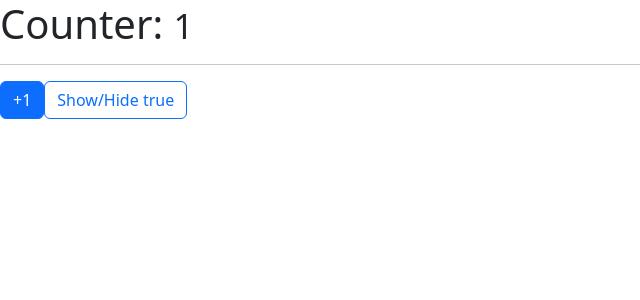
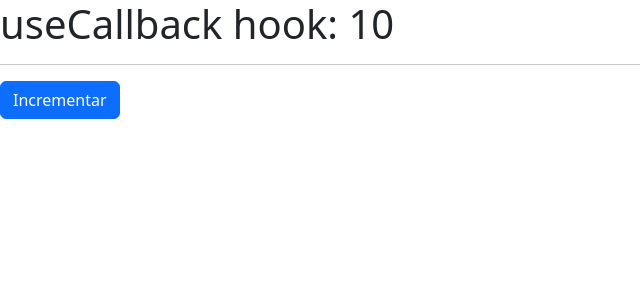
Before and after one commit to MigueMaisares/Curso-React-Fernando-Herrera, a React (Vite) app in the folder 05-hook-app/: page / in a window 1280 px wide. Shown: the top 300 px of the page, without its empty margins (0-640 px from the left). Built offline with nearby package versions, Linux system fonts and the light colour scheme.

Commit message:
4to push

```diff
--- /dev/null
+++ b/05-hook-app/src/06-memos/CallbackHook.jsx
@@ -0,0 +1,17 @@
+import { useState } from "react";
+import { ShowIncrement } from "./ShowIncrement";
+
+export const CallbackHook = () => {
+  const [counter, setCounter] = useState(10);
+  const incremento = () => {
+    setCounter(counter + 1);
+  };
+  return (
+    <>
+      <h1>useCallback hook: {counter}</h1>
+      <hr />
+
+      <ShowIncrement increment={incremento} />
+    </>
+  );
+};
--- /dev/null
+++ b/05-hook-app/src/06-memos/MemoHook.jsx
@@ -0,0 +1,37 @@
+import { useMemo, useState } from "react";
+import { useCounter } from "../hooks/useCounter";
+
+const procesoPesado = (iteracion = 100) => {
+  for (let i = 0; i < iteracion; i++) {
+    console.log("Ahi vamos..");
+  }
+
+  return `Iteracion nro.: ${iteracion}`;
+};
+
+export const MemoHook = () => {
+  const { counter, increment } = useCounter(4000);
+  const [show, setShow] = useState(true);
+  //Solo va a reenderizar si y solo si el estado counter cambia, no por el show
+  const valorMemorizado = useMemo(() => procesoPesado(counter), [counter]);
+
+  return (
+    <>
+      <h1>
+        Counter: <small>{counter}</small>
+      </h1>
+      <h4>{valorMemorizado}</h4>
+      <hr />
+      <button className="btn btn-primary" onClick={increment}>
+        +1
+      </button>
+
+      <button
+        className="btn btn-outline-primary"
+        onClick={() => setShow(!show)}
+      >
+        Show/Hide {JSON.stringify(show)}
+      </button>
+    </>
+  );
+};
--- /dev/null
+++ b/05-hook-app/src/06-memos/ShowIncrement.jsx
@@ -0,0 +1,9 @@
+export const ShowIncrement = ({ increment }) => {
+  console.log("Me volvi a generar :c");
+
+  return (
+    <button className="btn btn-primary" onClick={increment}>
+      Incrementar
+    </button>
+  );
+};
--- a/05-hook-app/src/06-memos/Small.jsx
+++ b/05-hook-app/src/06-memos/Small.jsx
@@ -1,5 +1,6 @@
 import React from "react";
-//El metodo memo memoriza el componente que recibe, como consecuencia no se renderiza por el cambio de otras props en el componente padre
+//El metodo memo memoriza el componente que recibe, como consecuencia no se renderiza por el cambio de otras
+//props en el componente padre
 export const Small = React.memo(({ value }) => {
   console.log("Me dibuje :c");
   return <small>{value}</small>;
--- a/05-hook-app/src/main.jsx
+++ b/05-hook-app/src/main.jsx
@@ -1,6 +1,8 @@
 import React from "react";
 import ReactDOM from "react-dom/client";
-import { Memorize } from "./06-memos/Memorize";
+import { CallbackHook } from "./06-memos/CallbackHook";
+// import { MemoHook } from "./06-memos/MemoHook";
+// import { Memorize } from "./06-memos/Memorize";
 // import { Layout } from "./05-useLayoutEffect/Layout";
 // import { FocusScreen } from "./04-useRef/FocusScreen";
 // import { MultipleCustomHooks } from "./03-examples/MultipleCustomHooks";
@@ -13,6 +15,6 @@ import { Memorize } from "./06-memos/Memorize";
 
 ReactDOM.createRoot(document.getElementById("root")).render(
   // <React.StrictMode>
-  <Memorize />
+  <CallbackHook />
   // </React.StrictMode>
 );
```
